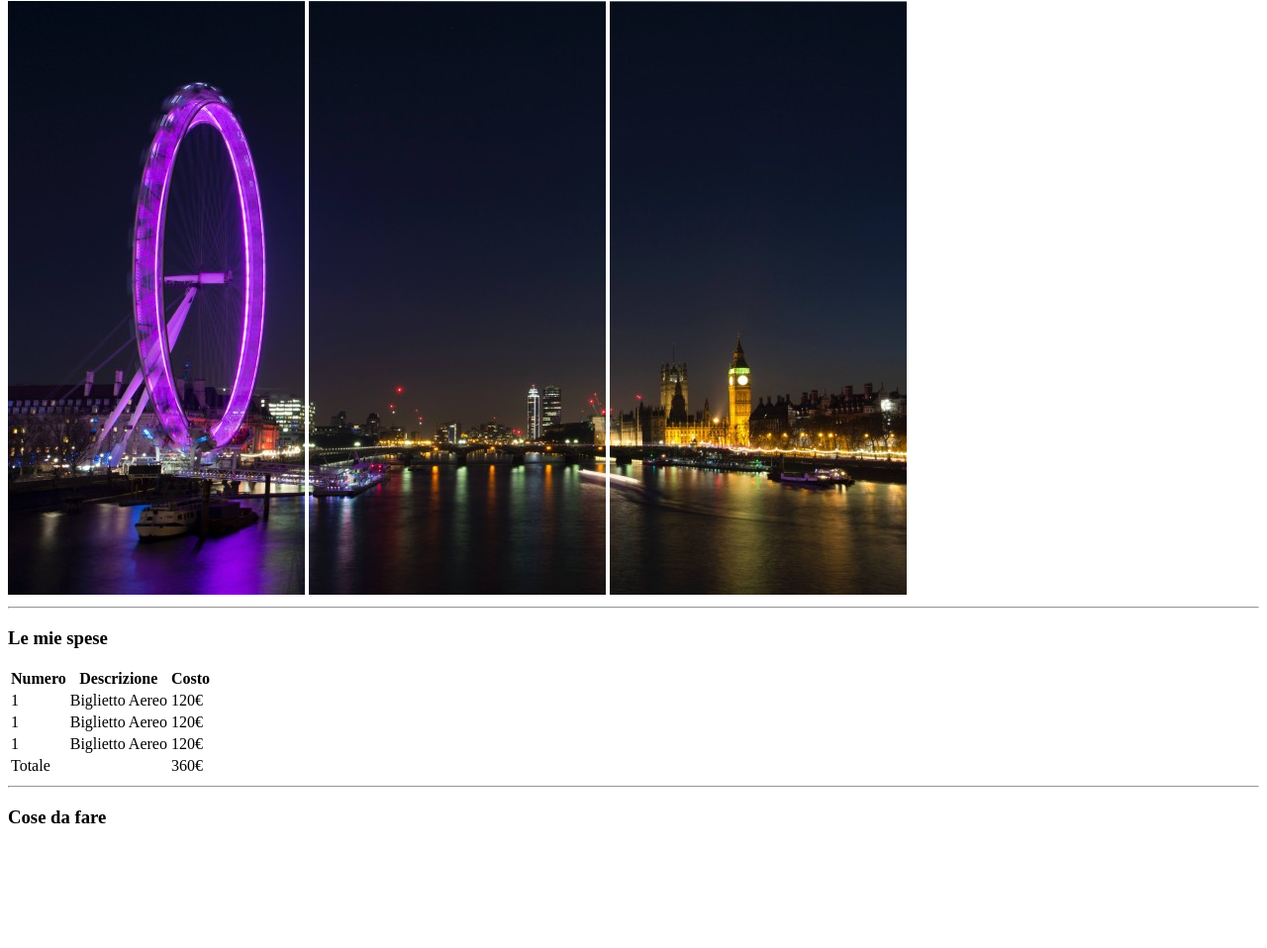
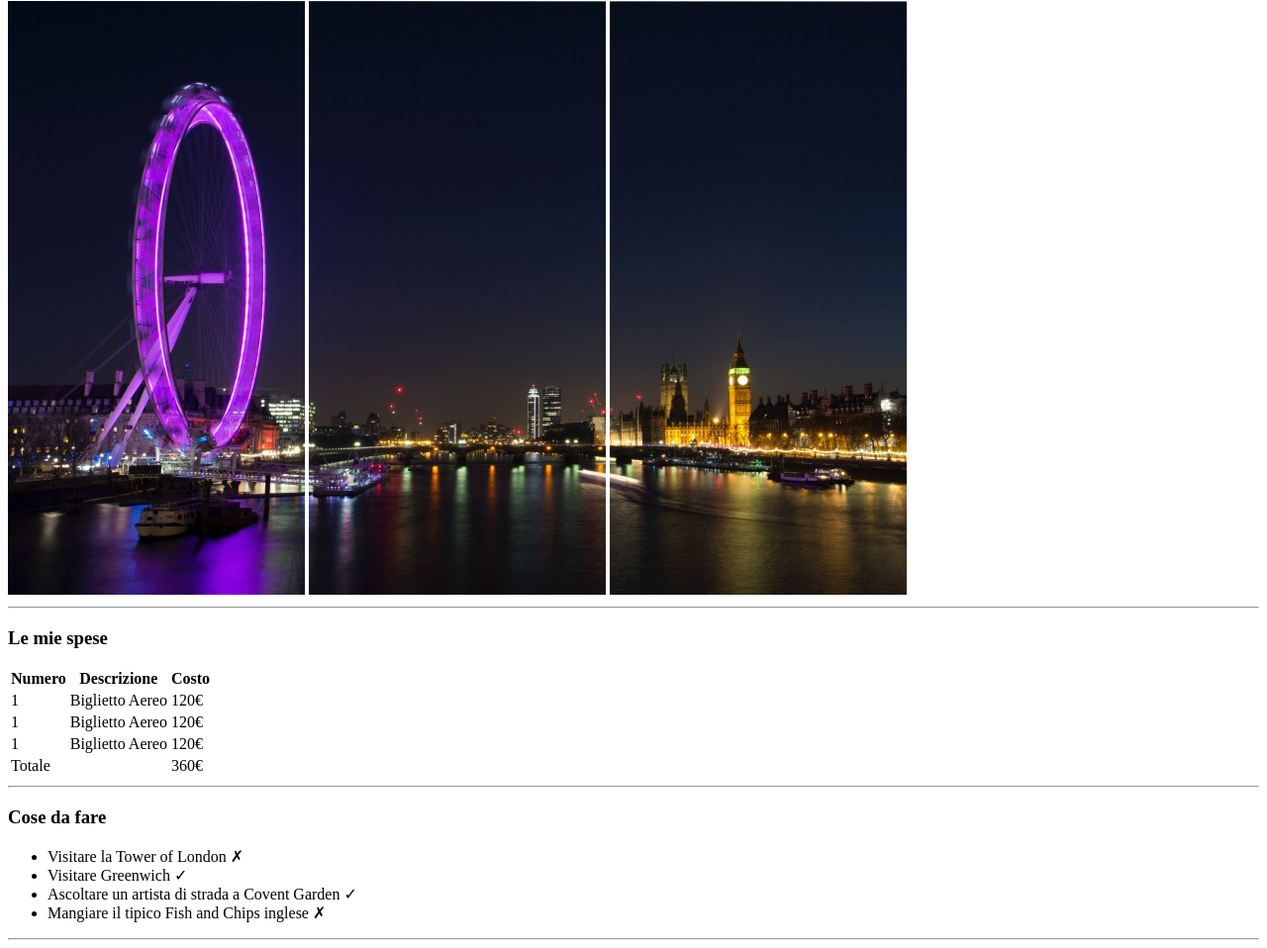
Before and after one commit to aletardio/html-london-trip, a plain HTML site: page index.html in a window 1280 px wide. Shown: the part 79-1037 px from the top of the page at 99% size. Before the commit the page ends 935 px from the top, so only its background shows below. Drawn offline with Linux system fonts and the light colour scheme.

Commit message:
Added text and list

```diff
--- a/index.html
+++ b/index.html
@@ -68,6 +68,17 @@
                 <h3>Cose da fare</h3>
             </div>
 
+            <!-- LIST -->
+            <div>
+                <ul>
+                    <li>Visitare la Tower of London &cross;</li>
+                    <li>Visitare Greenwich &check;</li>
+                    <li>Ascoltare un artista di strada a Covent Garden &check;</li>
+                    <li>Mangiare il tipico Fish and Chips inglese &cross;</li>
+                </ul>
+            </div>
+            <hr>
+
     </main>
 
     <!-- FOOTER -->
```
